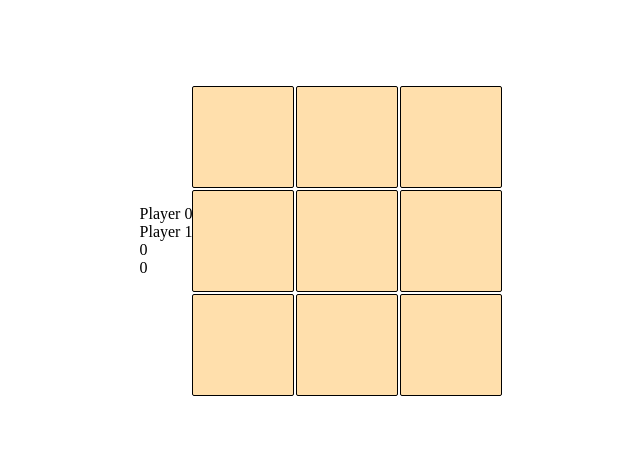
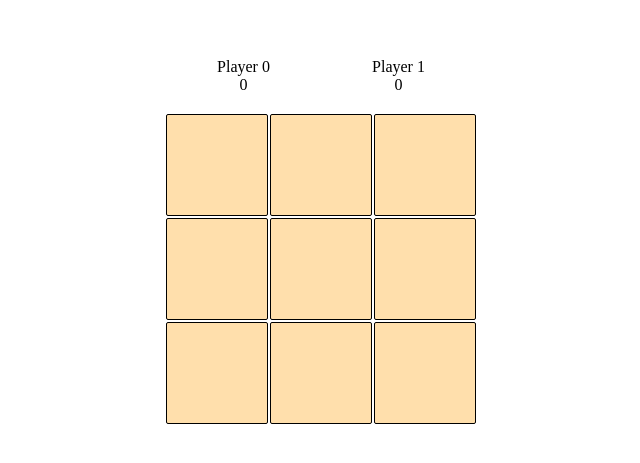
Before and after one commit to dev0lt/tic-tac-toe, a plain HTML site: page index.html in a window 1280 px wide. Shown: the part 159-622 px from the top of the page, without its empty margins (319-959 px from the left). Drawn offline with Linux system fonts and the light colour scheme.

Commit message:
added css to players

```diff
--- a/styles.css
+++ b/styles.css
@@ -7,8 +7,29 @@
 .wrapper {
   height: 100vh;
   display: flex;
+  flex-direction: column;
   justify-content: center;
   align-items: center;
+}
+
+.players {
+  width: 310px;
+  display: flex;
+  flex-direction: column;
+  justify-content: space-between;
+  margin-bottom: 20px;
+}
+
+.players .names {
+  flex: 1;
+  display: flex;
+  justify-content: space-around;
+}
+
+.players .score {
+  flex: 1;
+  display: flex;
+  justify-content: space-around;
 }
 
 .grid_container {
```
